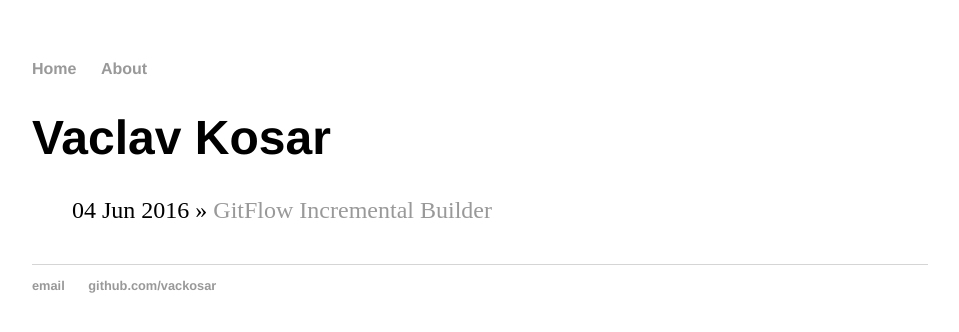
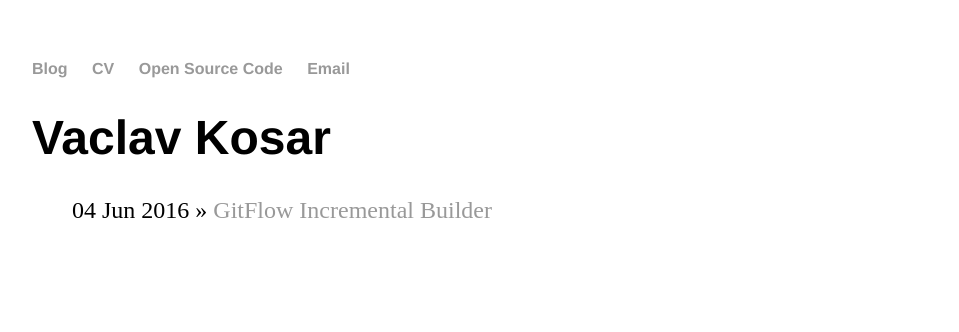
Before and after one commit to vackosar/vackosar.github.io, a Jekyll site: the page built from index.html, in a window 1280 px wide. Shown: the top 332 px of the page, without its empty margins (160-1119 px from the left). Built offline with Jekyll 4.4.1, drawn with Linux system fonts in a browser that asks for light colours.

Commit message:
Improve header.

```diff
--- a/_layouts/default.html
+++ b/_layouts/default.html
@@ -7,8 +7,10 @@
 <body>
 <nav>
     <ul>
-        <li><a href="/">Home</a></li>
-        <li><a href="/about">About</a></li>
+        <li><a href="/">Blog</a></li>
+        <li><a href="https://cz.linkedin.com/in/vaclav-kosar-47755863">CV</a></li>
+        <li><a href="https://github.com/vackosar">Open Source Code</a></li>
+        <li><a href="mailto:vackosar@gmail.com">Email</a></li>
     </ul>
 </nav>
 <div class="container">
@@ -16,11 +18,5 @@
     {{ content }}
 
 </div>
-<footer>
-    <ul>
-        <li><a href="mailto:vackosar@gmail.com">email</a></li>
-        <li><a href="https://github.com/vackosar">github.com/vackosar</a></li>
-    </ul>
-</footer>
 </body>
 </html>
```
